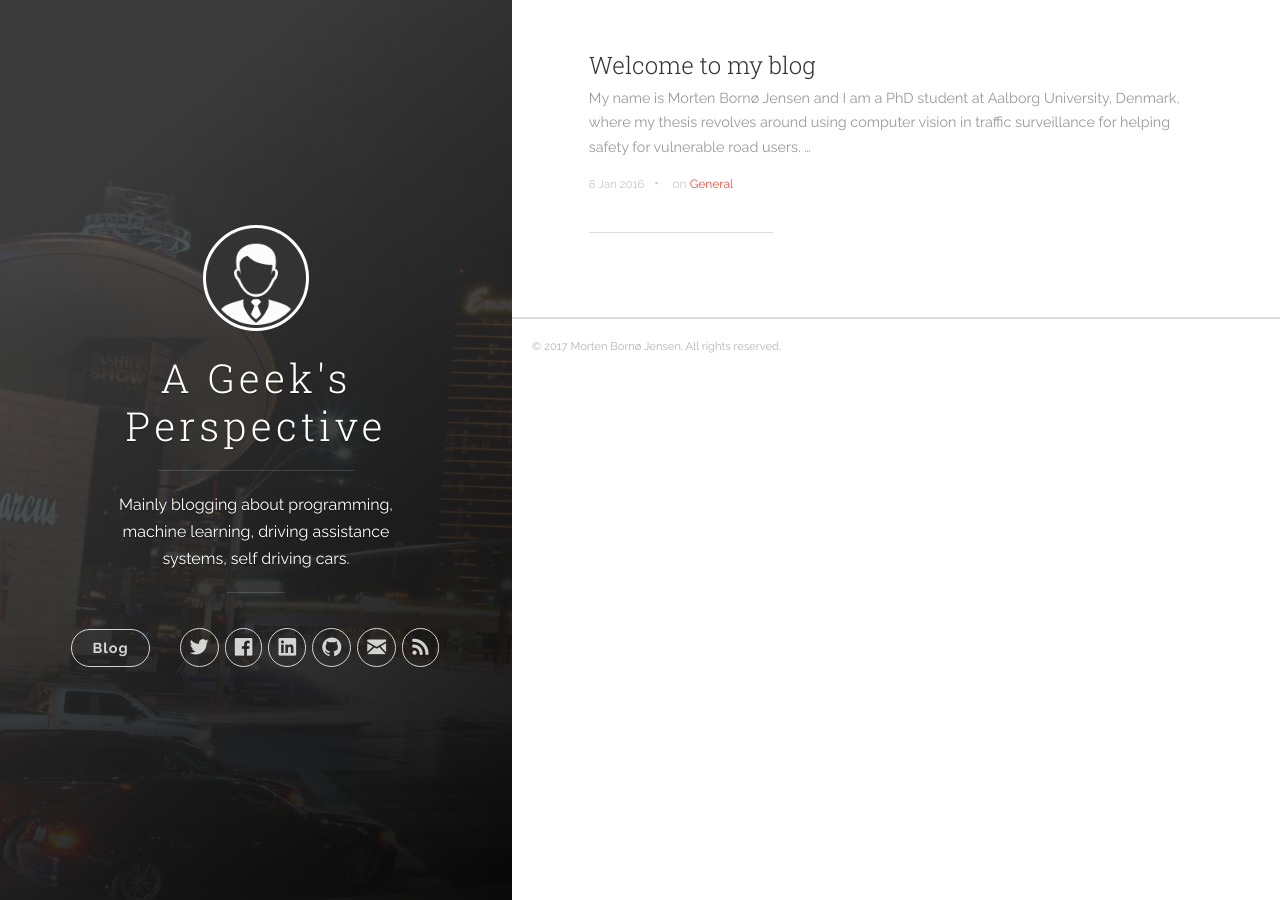
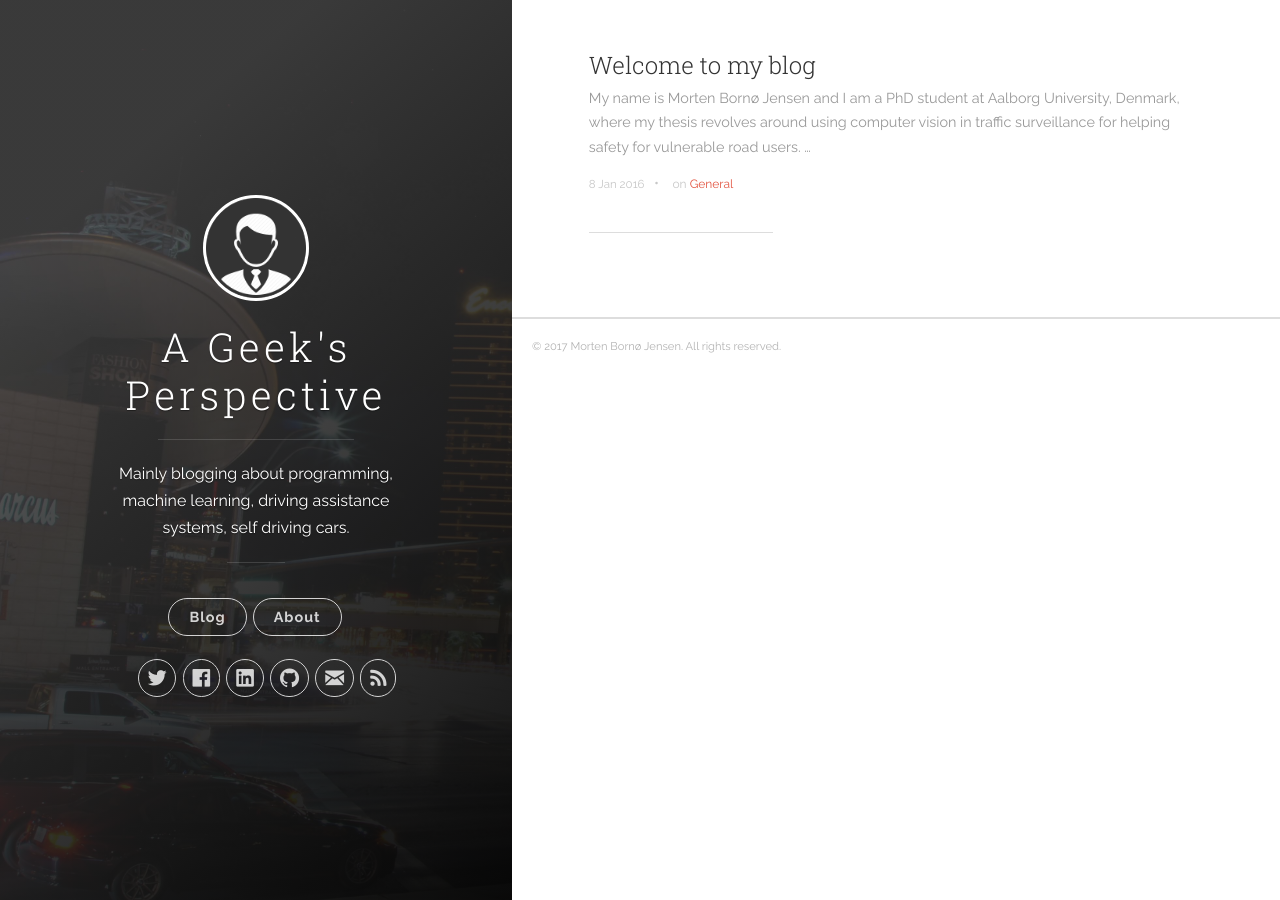
Before and after one commit to Mbornoe/mbornoe.github.io, a Jekyll site: the page built from index.html, in a window 1280 px wide. Built offline with Jekyll 4.4.1, drawn with Linux system fonts in a browser that asks for light colours; nearby versions of some CDN libraries; the list of posts is cut into pages by our own code.

Commit message:
Added about button

```diff
--- a/_includes/header.html
+++ b/_includes/header.html
@@ -24,7 +24,13 @@
             </ul>
           </nav>
 
-          <nav class="cover-navigation navigation--social">
+          <nav class="cover-navigation cover-navigation--primary">
+            <ul class="navigation">
+              <li class="navigation__item"><a href="{{ site.baseurl }}/about.html" title="link to {{ site.title }} about" class="blog-button">About</a></li>
+            </ul>
+          </nav>
+
+            <nav class="cover-navigation navigation--social">
             <ul class="navigation">
 
             {% if site.author.twitter_username %}
```
Also changed, not shown: about.html (added, +27 -0 lines).
